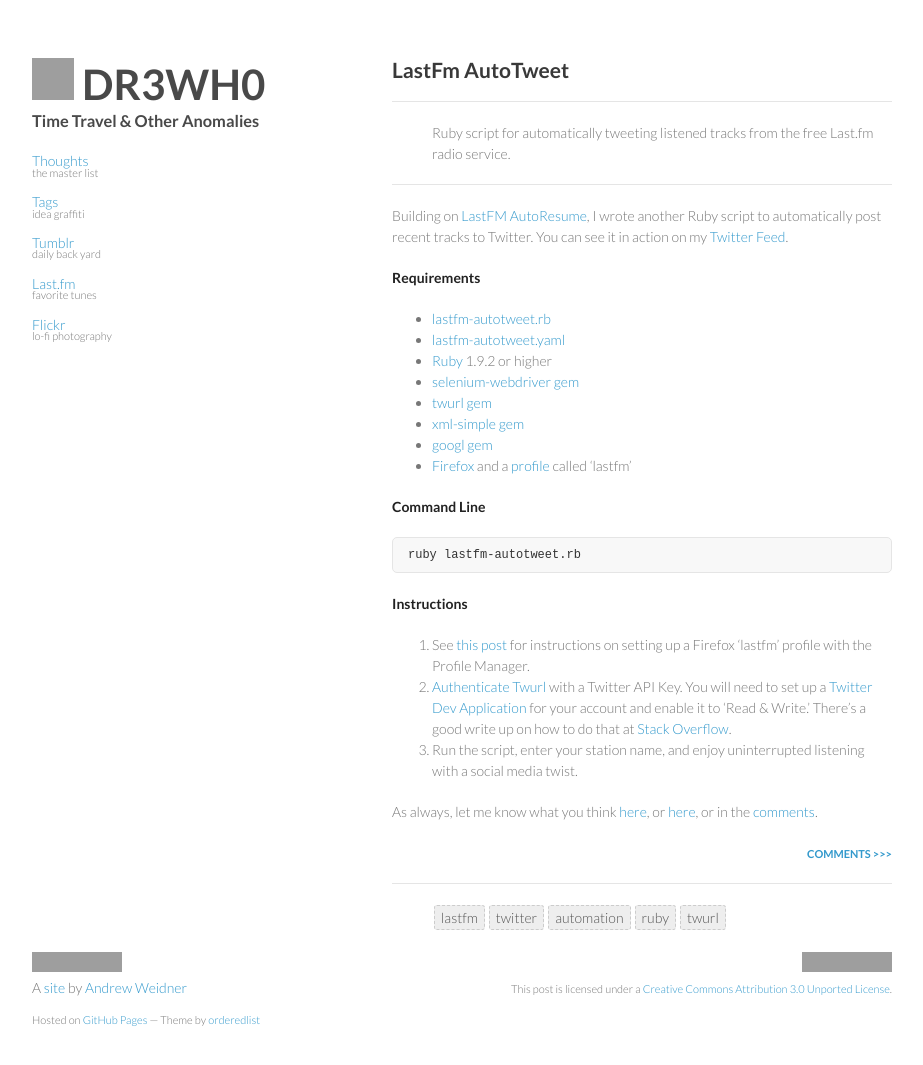
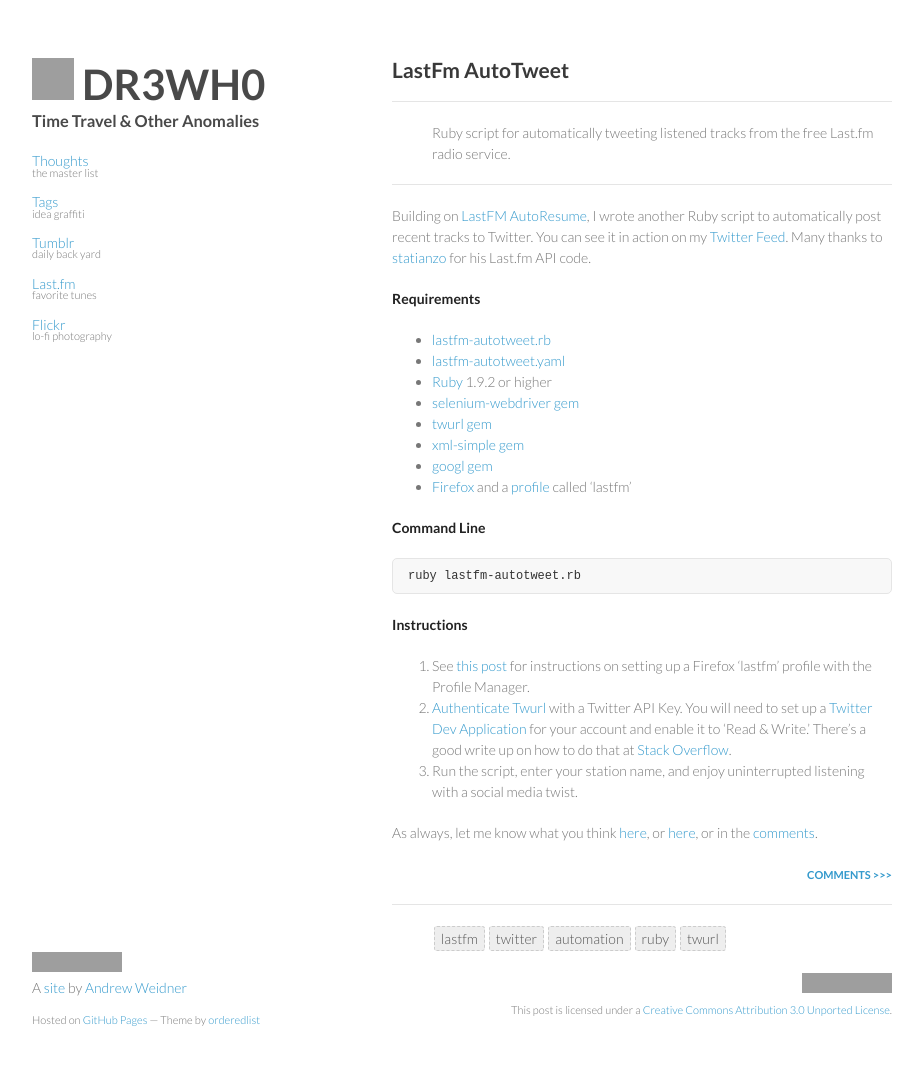
Before and after one commit to DR3WH0/DR3WH0.github.io, a Jekyll site: the page built from _posts/2013-08-19-lastfm-autotweet.md, in a window 1280 px wide and 1089 px high. Shown: the top 1065 px of the window, without its empty margins (178-1101 px from the left). Built offline with Jekyll 4.4.1, drawn with Linux system fonts in a browser that asks for light colours; Markdown is read by kramdown in place of the engine named in the settings; comment, search, counter and statistics services are not loaded; grey boxes are pictures that could not be loaded.

Commit message:
Updated 2013-08-19-lastfm-autotweet.md

```diff
--- a/_posts/2013-08-19-lastfm-autotweet.md
+++ b/_posts/2013-08-19-lastfm-autotweet.md
@@ -7,7 +7,7 @@
 description: Ruby script for automatically tweeting listened tracks from the free Last.fm radio service.
 ---
 
-Building on [LastFM AutoResume](http://dr3wh0.github.io/dr3wh0/2013/08/17/lastfm-autoresume-part-2/), I wrote another Ruby script to automatically post recent tracks to Twitter. You can see it in action on my [Twitter Feed](https://twitter.com/DR3WH0).
+Building on [LastFM AutoResume](http://dr3wh0.github.io/dr3wh0/2013/08/17/lastfm-autoresume-part-2/), I wrote another Ruby script to automatically post recent tracks to Twitter. You can see it in action on my [Twitter Feed](https://twitter.com/DR3WH0). Many thanks to [statianzo](https://gist.github.com/statianzo/977704) for his Last.fm API code.
 
 **Requirements**
 
```
